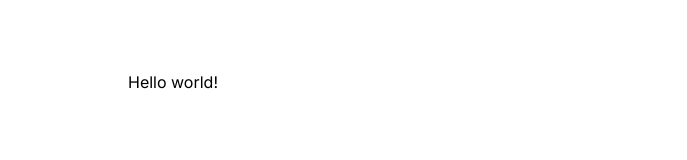
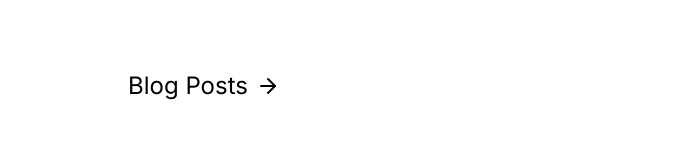
Before and after one commit to Theosaurus-Rex/dev-portfolio-2023, a Next.js app: page / in a window 1280 px wide. Shown: the part 198-358 px from the top of the page, without its empty margins (296-983 px from the left). Built offline with nearby package versions, Linux system fonts and the light colour scheme.

Commit message:
feat(index): Add link to blog to main page

```diff
--- a/package.json
+++ b/package.json
@@ -19,6 +19,7 @@
     "postcss": "8.4.24",
     "react": "18.2.0",
     "react-dom": "18.2.0",
+    "react-icons": "^4.10.1",
     "tailwindcss": "3.3.2",
     "typescript": "5.1.6"
   },
--- a/src/app/page.tsx
+++ b/src/app/page.tsx
@@ -1,10 +1,15 @@
-import Image from "next/image";
-
+import Link from "next/link";
+import { FiArrowRight } from "react-icons/fi";
 export default function Home() {
   return (
     <main className="flex min-h-screen flex-col items-center justify-between p-24">
       <div className="z-10 w-full max-w-5xl items-center justify-between  lg:flex">
-        Hello world!
+        <Link
+          href="/blog"
+          className="flex flex-row space-x-4 items-center text-2xl hover:underline"
+        >
+          Blog Posts<FiArrowRight className="ml-2"></FiArrowRight>
+        </Link>
       </div>
     </main>
   );
```
Also changed, not shown: 1 other file (tests, documents, lock files or other folders).
